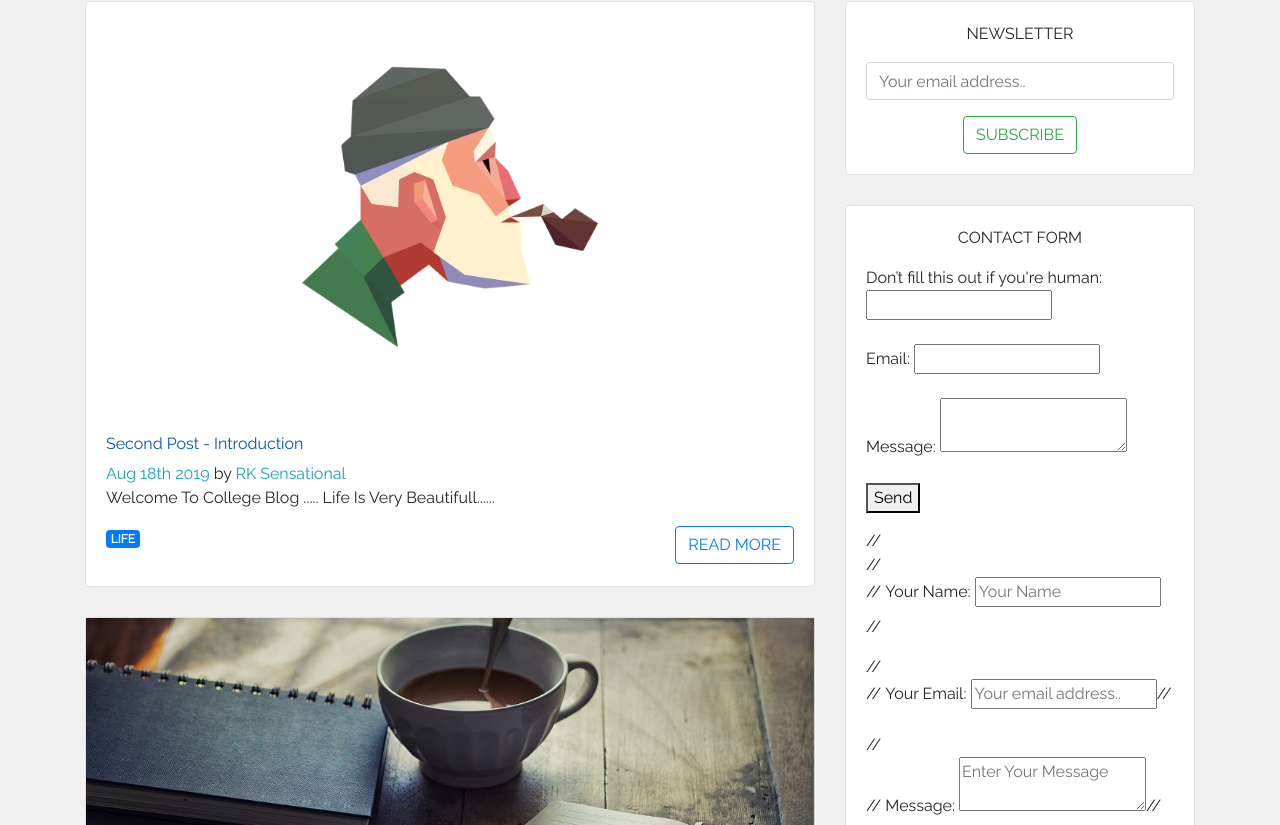
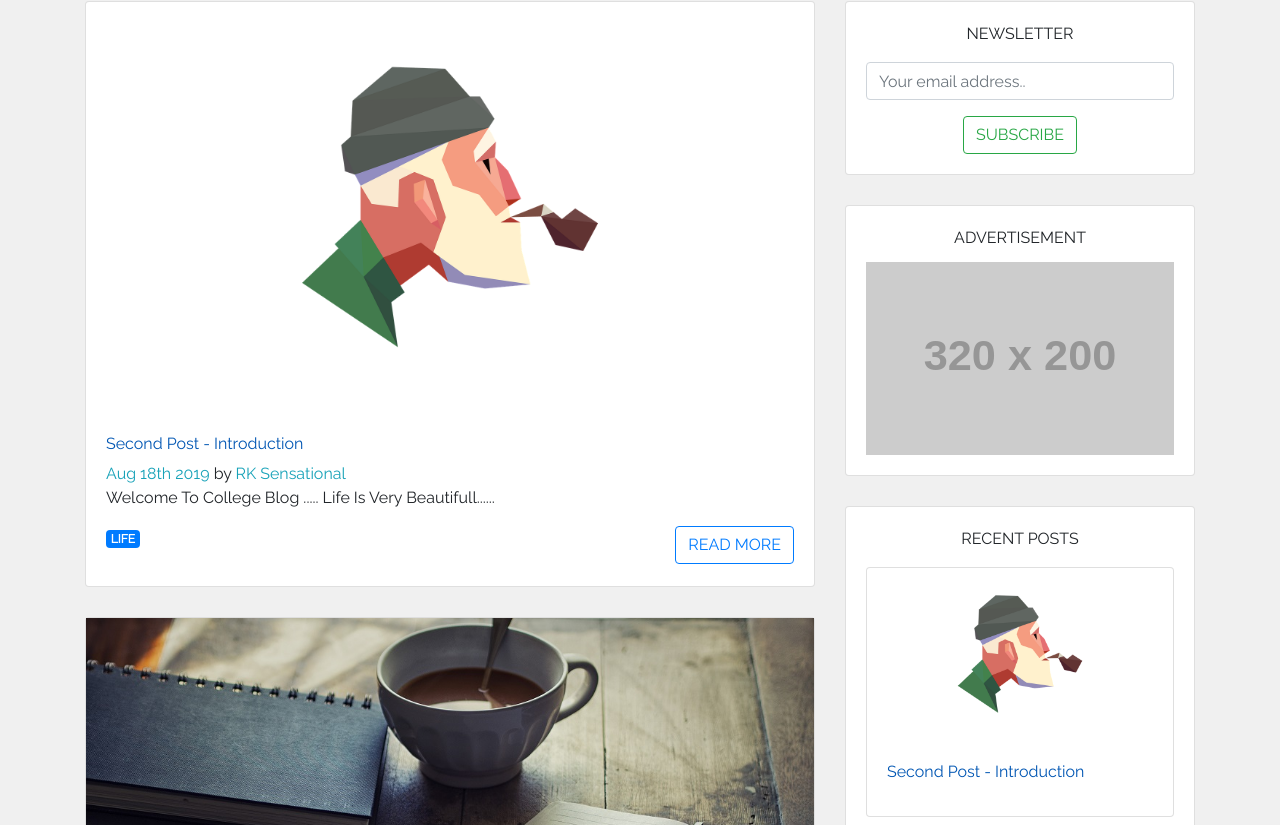
Before and after one commit to Rksensational/college-blog-applicaton, a Gatsby site: page / in a window 1280 px wide. Shown: the part 127-952 px from the top of the page. Built offline with nearby package versions, Linux system fonts and the light colour scheme; Gatsby itself is replaced by a stand-in of ours; placeholder pictures from the web are drawn by us.

Commit message:
Update Sidebar.js

```diff
--- a/src/components/Sidebar.js
+++ b/src/components/Sidebar.js
@@ -83,7 +83,7 @@ const Sidebar = ({ author, authorFluid }) => (
         <CardTitle className="text-center text-uppercase mb-3">
           Newsletter
         </CardTitle>
-        <Form className="text-center">
+        <Form className="text-center" method="POST" name="contact">
           <FormGroup>
             <Input
               type="email"
@@ -97,44 +97,6 @@ const Sidebar = ({ author, authorFluid }) => (
         </Form>
       </CardBody>
     </Card>
-
-<Card>
-      <CardBody>
-        <CardTitle className="text-center text-uppercase mb-3">
-          Contact Form
-        </CardTitle>
-<form name="contact" method="POST" netlify-honeypot="bot-field" data-netlify="true">
-  <p class="hidden">
-    <label>Don’t fill this out if you're human: <input name="bot-field" /></label>
-  </p>
-  <p>
-    <label>Email: <input type="text" name="email" /></label>
-  </p>
-  <p>
-    <label>Message: <textarea name="message"></textarea></label>
-  </p>
-  <p>
-    <button type="submit">Send</button>
-  </p>
-</form>
-//         <form name="Contact" method= "POST" data-netlify="true">
-//   <p>
-//     <label>Your Name: <input type="text" name="name" placeholder="Your Name" /></label>
-//   </p>
-//   <p>
-//     <label>Your Email: <input type="email" name="email" placeholder="Your email address.." /></label>
-//   </p>
-
-//   <p>
-//     <label>Message: <textarea name="message" placeholder="Enter Your Message"></textarea></label>
-//   </p>
-//   <p>
-//     <button type="submit"  className="btn btn-outline-success text-uppercase">Send</button>
-//   </p>
-// </form>
-      </CardBody>
-    </Card>
-
     <Card>
       <CardBody>
         <CardTitle className="text-center text-uppercase">
```
